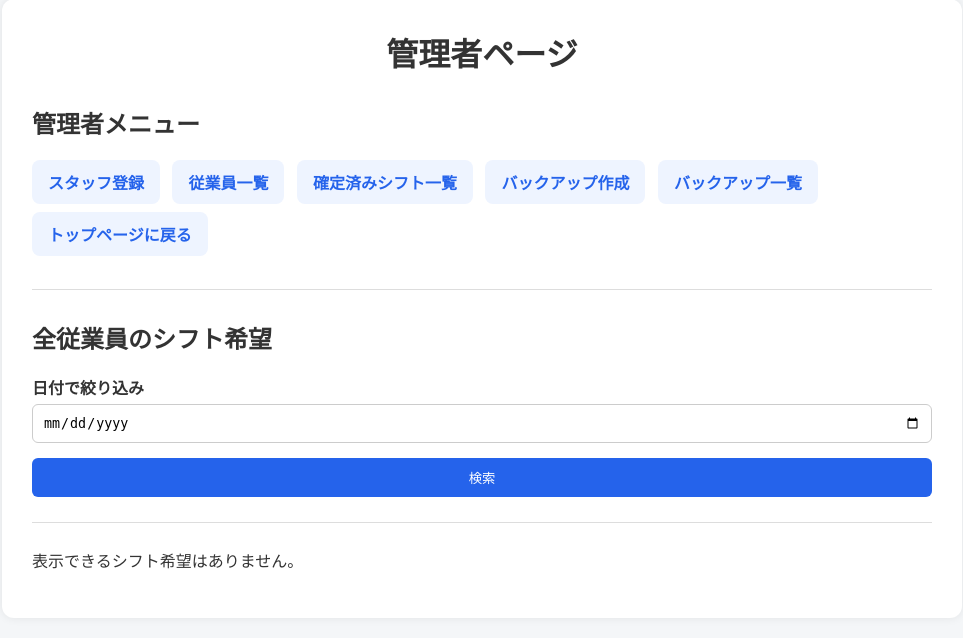
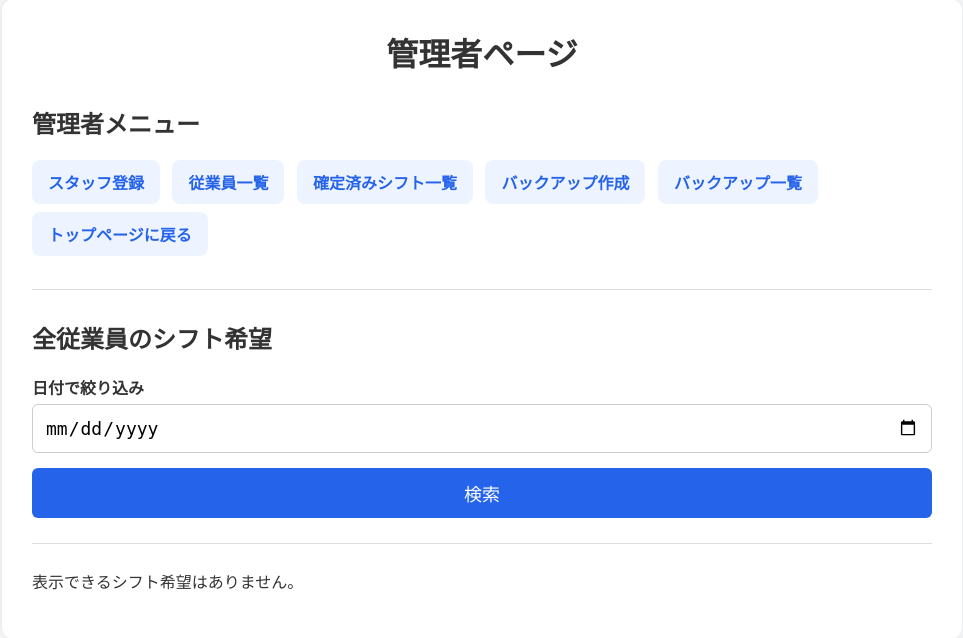
Before and after one commit to tiancundashi-png/tamu_app1_, a Flask app: page /admin in a window 1280 px wide. Shown: the part 41-679 px from the top of the page, without its empty margins (158-1121 px from the left). Run offline with Flask 3, Linux system fonts and the light colour scheme; the visitor is signed in with stand-in values (Sample User, id 1); data comes from the database, SQL or seed files in the repository; data that the repository does not hold is empty; some libraries are stand-ins or nearby versions.

Commit message:
スマホ向けのデザイン改善

```diff
--- a/shift-app/static/style.css
+++ b/shift-app/static/style.css
@@ -42,22 +42,26 @@ label {
 
 input {
     width: 100%;
-    padding: 10px;
+    padding: 12px;
     margin-top: 5px;
     margin-bottom: 15px;
     box-sizing: border-box;
     border: 1px solid #ccc;
     border-radius: 6px;
+
+    font-size: 18px;
 }
 
 button {
     width: 100%;
-    padding: 10px 15px;
+    padding: 12px 15px;
     border: none;
     border-radius: 6px;
     background-color: #2563eb;
     color: white;
     cursor: pointer;
+
+    font-size: 18px;
 }
 
 button:hover {
```
